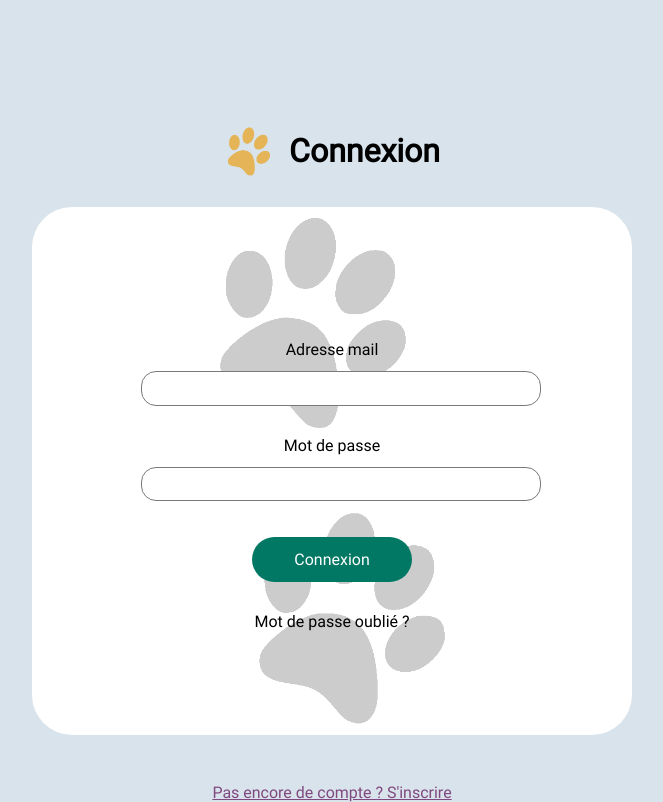
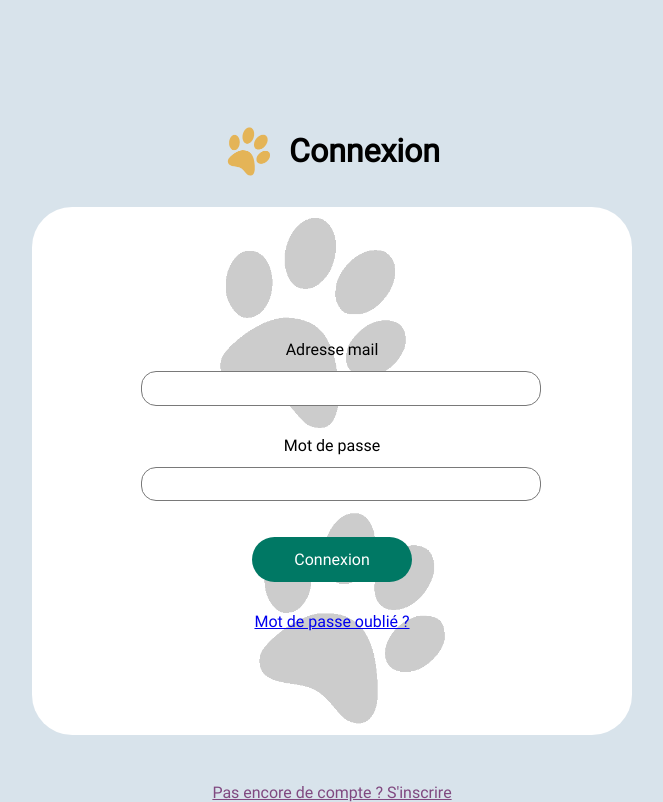
Before and after one commit to WildCodeSchool-2024-02/JS-lyon-0224-P3-cretchum, a React (Vite) app in the folder client/: page /connexion in a window 1280 px wide. Shown: the whole page, without its empty margins (308-971 px from the left). Built offline with nearby package versions, Linux system fonts and the light colour scheme; no server answers.

Commit message:
add link mots de passe oublie
Signed-off-by: YohanGH <YohanGH@proton.me>

```diff
--- a/client/src/pages/Connexion_page/ConnexionPage.jsx
+++ b/client/src/pages/Connexion_page/ConnexionPage.jsx
@@ -88,7 +88,7 @@ function ConnexionPage() {
             Connexion
           </button>
 
-          <p>Mot de passe oublié ?</p>
+          <Link to="/mot-de-passe-oublie">Mot de passe oublié ?</Link>
         </form>
       </section>
 
```
